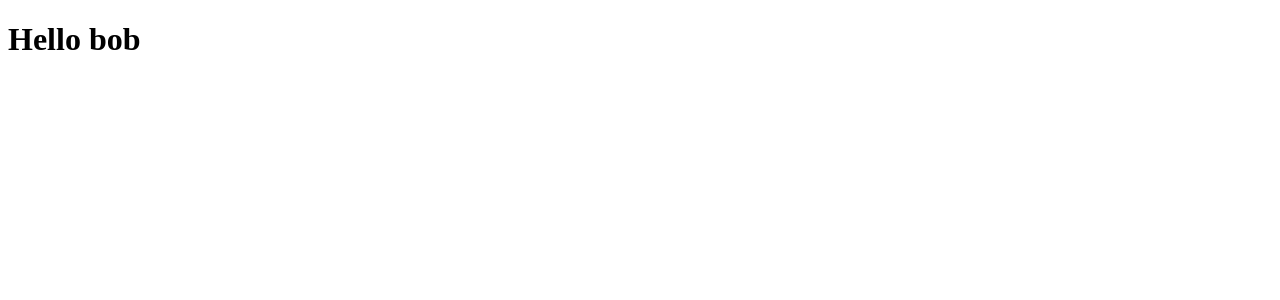
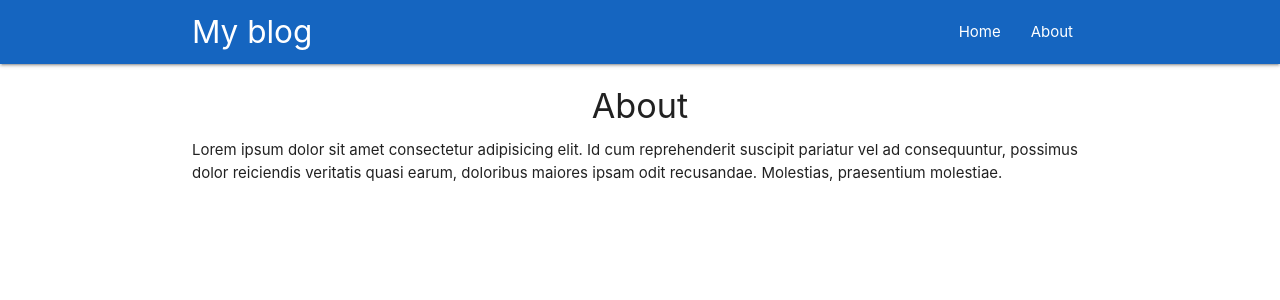
Before and after one commit to Kyppy/react-blog, a React app: page /about in a window 1280 px wide. Shown: the top 300 px of the page. Built offline with nearby package versions, Linux system fonts and the light colour scheme.

Commit message:
app can have multiple pages

```diff
--- /dev/null
+++ b/src/App.js
@@ -0,0 +1,26 @@
+import React, { Component } from "react";
+import Navbar from './components/Navbar';
+import Home from './components/Home';
+import About from './components/About';
+import { BrowserRouter as Router, Route } from 'react-router-dom';
+
+
+class App extends Component {
+    state = {
+        "name": "bob"
+    }
+
+    render () {
+        return (
+            <Router>
+              <div className="app">
+                <Navbar />
+                <Route exact path="/" component={ Home }/>
+                <Route path="/about" component={ About }/>
+              </div>
+            </Router>
+        );
+    }
+}
+
+export default App;
--- /dev/null
+++ b/src/components/About.js
@@ -0,0 +1,10 @@
+import React from 'react';
+
+const About = () => (
+  <div className="container">
+    <h4 className="center">About</h4>
+    <p>Lorem ipsum dolor sit amet consectetur adipisicing elit. Id cum reprehenderit suscipit pariatur vel ad consequuntur, possimus dolor reiciendis veritatis quasi earum, doloribus maiores ipsam odit recusandae. Molestias, praesentium molestiae.</p>
+  </div>
+);
+
+export default About;
--- a/src/components/App.js
+++ /dev/null
@@ -1,18 +0,0 @@
-import React, { Component } from "react";
-
-class App extends Component {
-    state = {
-        "name": "bob"
-    }
-
-    render () {
-        return (
-            <div className="app">
-              <h1>Hello { this.state.name }</h1>
-            </div>
-        );
-    }
-}
-
-
-export default App;
--- /dev/null
+++ b/src/components/Home.js
@@ -0,0 +1,10 @@
+import React from 'react';
+
+const Home = () => (
+  <div className="container">
+    <h4 className="center">Home</h4>
+    <p>Lorem ipsum dolor sit amet consectetur adipisicing elit. Id cum reprehenderit suscipit pariatur vel ad consequuntur, possimus dolor reiciendis veritatis quasi earum, doloribus maiores ipsam odit recusandae. Molestias, praesentium molestiae.</p>
+  </div>
+);
+
+export default Home;
--- a/src/components/Navbar.js
+++ b/src/components/Navbar.js
@@ -0,0 +1,16 @@
+import React from 'react';
+import { NavLink } from 'react-router-dom';
+
+const Navbar = () => (
+  <nav className="nav-wrapper blue darken-3">
+    <div className="container">
+      <a className="brand-logo">My blog</a>
+      <ul className="right">
+        <li><NavLink to="/">Home</NavLink></li>
+        <li><NavLink to="/about">About</NavLink></li>
+      </ul>
+    </div>
+  </nav>
+);
+
+export default Navbar;
--- a/src/index.html
+++ b/src/index.html
@@ -4,6 +4,7 @@
   <meta charset="UTF-8">
   <meta name="viewport" content="width=device-width, initial-scale=1.0">
   <meta http-equiv="X-UA-Compatible" content="ie=edge">
+  <link rel="stylesheet" href="https://cdnjs.cloudflare.com/ajax/libs/materialize/1.0.0/css/materialize.min.css">
   <title>Welcome to my blog</title>
 </head>
 <body>
--- a/src/index.js
+++ b/src/index.js
@@ -1,6 +1,6 @@
 import React from 'react';
 import ReactDOM from 'react-dom';
-import App from './components/App';
+import App from './App';
 
 
 ReactDOM.render(
--- a/webpack.config.js
+++ b/webpack.config.js
@@ -11,6 +11,7 @@ module.exports = {
   output: {
     path: path.join(__dirname, '/dist'),
     filename: 'bundle.js',
+    publicPath: '/',
   },
   module: {
     rules: [
@@ -23,5 +24,8 @@ module.exports = {
       },
     ],
   },
+  devServer: {
+    historyApiFallback: true,
+  },
   plugins: [htmlPlugin],
 };
```
